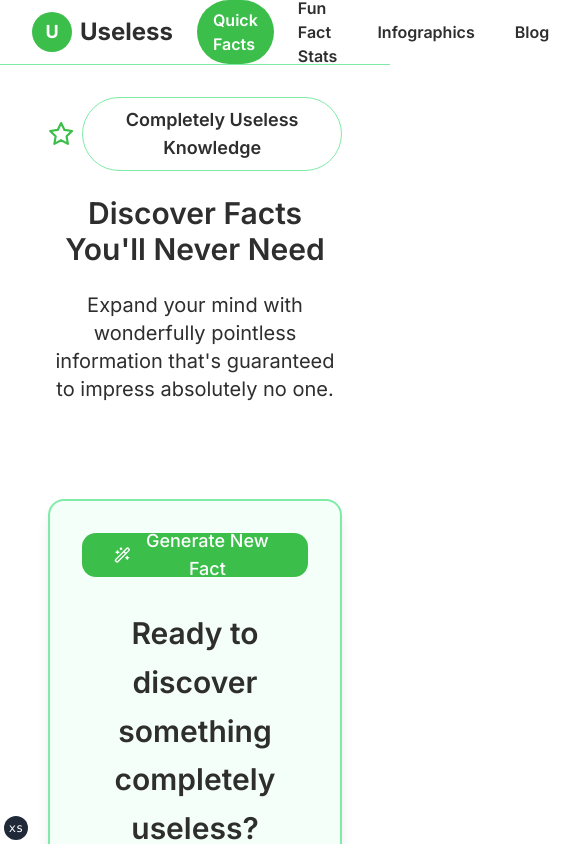
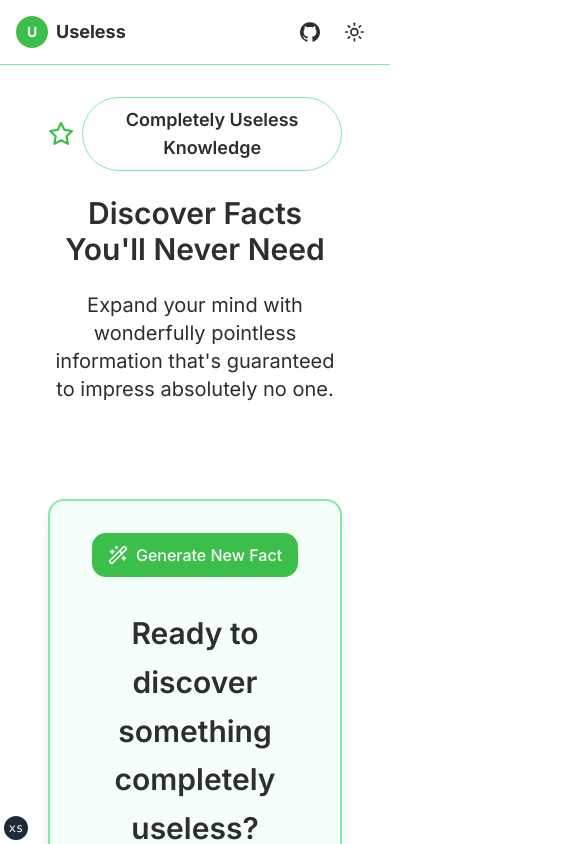
Before and after one commit to werther41/useless-app, a Next.js app: page / in a window 390 px wide. Shown: the top 844 px of the page, 585 px wide, since content can reach past the window. Built offline with nearby package versions, Linux system fonts and the light colour scheme.

Commit message:
mobile version minor style fix

```diff
--- a/app/page.tsx
+++ b/app/page.tsx
@@ -181,7 +181,7 @@ export default function UselessFactsHome() {
                   <Button
                     onClick={generateNewFact}
                     size="lg"
-                    className="px-8 py-3 text-lg"
+                    className="whitespace-nowrap px-4 py-3 text-base sm:px-8 sm:text-lg"
                     disabled={isLoading}
                   >
                     <Wand2 className="mr-2 h-5 w-5" />
@@ -223,7 +223,7 @@ export default function UselessFactsHome() {
                       )}
                     </div>
 
-                    <div className="flex items-center justify-center gap-4">
+                    <div className="flex flex-col gap-3 sm:flex-row sm:items-center sm:justify-center sm:gap-4">
                       <Button
                         onClick={() => handleVote("up")}
                         disabled={hasVoted || isRating}
@@ -233,7 +233,7 @@ export default function UselessFactsHome() {
                             : "outline"
                         }
                         size="lg"
-                        className={`flex items-center gap-2 ${
+                        className={`flex w-full items-center justify-center gap-2 whitespace-nowrap sm:w-auto ${
                           hasVoted && currentFact.user_rating === 1
                             ? "bg-green-600 text-white"
                             : "border-green-600 text-green-600 hover:bg-green-600 hover:text-white"
@@ -251,7 +251,7 @@ export default function UselessFactsHome() {
                             : "outline"
                         }
                         size="lg"
-                        className={`flex items-center gap-2 ${
+                        className={`flex w-full items-center justify-center gap-2 whitespace-nowrap sm:w-auto ${
                           hasVoted && currentFact.user_rating === -1
                             ? "bg-red-600 text-white"
                             : "border-red-600 text-red-600 hover:bg-red-600 hover:text-white"
--- a/components/main-nav.tsx
+++ b/components/main-nav.tsx
@@ -17,18 +17,20 @@ export function MainNav({ items }: MainNavProps) {
   const pathname = usePathname()
 
   return (
-    <div className="flex gap-6 md:gap-10">
+    <div className="flex items-center gap-2 sm:gap-6 md:gap-10">
       <Link href="/" className="flex items-center space-x-2">
-        <div className="flex h-10 w-10 items-center justify-center rounded-full bg-primary">
-          <span className="text-lg font-bold text-primary-foreground">U</span>
+        <div className="flex h-8 w-8 items-center justify-center rounded-full bg-primary sm:h-10 sm:w-10">
+          <span className="text-sm font-bold text-primary-foreground sm:text-lg">
+            U
+          </span>
         </div>
-        <h1 className="text-2xl font-bold text-foreground">
+        <h1 className="text-lg font-bold text-foreground sm:text-2xl">
           {siteConfig.name}
         </h1>
       </Link>
 
       {items?.length ? (
-        <nav className="flex items-center gap-2">
+        <nav className="hidden items-center gap-1 sm:flex sm:gap-2">
           {items?.map((item, index) => {
             if (!item.href) return null
             const isActive = pathname === item.href
@@ -38,7 +40,7 @@ export function MainNav({ items }: MainNavProps) {
                 href={item.href}
                 aria-current={isActive ? "page" : undefined}
                 className={cn(
-                  "inline-flex items-center rounded-full px-4 py-2 font-semibold transition-colors",
+                  "inline-flex items-center rounded-full px-3 py-2 text-sm font-semibold transition-colors sm:px-4",
                   isActive
                     ? "bg-primary text-primary-foreground"
                     : "text-muted-foreground",
--- a/components/site-header.tsx
+++ b/components/site-header.tsx
@@ -9,9 +9,9 @@ import { ThemeToggle } from "@/components/theme-toggle"
 export function SiteHeader() {
   return (
     <header className="bg-card/50 sticky top-0 z-50 border-b border-border backdrop-blur-sm">
-      <div className="container flex h-16 items-center space-x-4 sm:justify-between sm:space-x-0">
+      <div className="container flex h-16 items-center justify-between px-4 sm:px-6">
         <MainNav items={siteConfig.mainNav} />
-        <div className="flex flex-1 items-center justify-end space-x-4">
+        <div className="flex items-center space-x-2 sm:space-x-4">
           <nav className="flex items-center space-x-1">
             <Link
               href={siteConfig.links.github}
```
